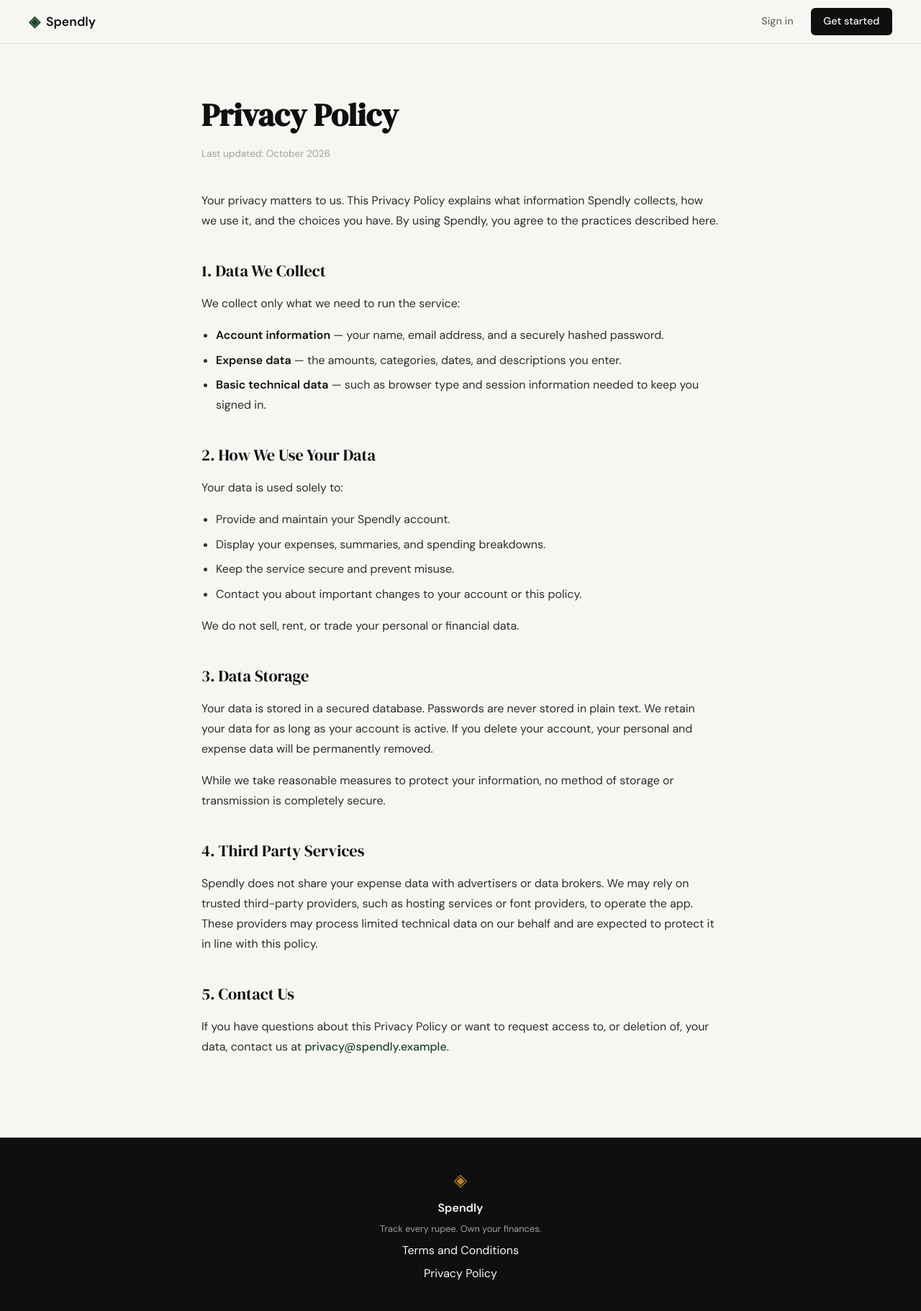
After one commit to Sidnaik04/spendly, a Flask app: page /privacy in a window 1280 px wide. The commit adds this page. Shown: the whole page at 72% size. Run offline with Flask 3, Linux system fonts and the light colour scheme.

Commit message:
landing: add privacy policy page and route

```diff
--- a/app.py
+++ b/app.py
@@ -25,6 +25,11 @@ def login():
 @app.route("/terms")
 def terms():
     return render_template("terms.html")
+
+
+@app.route("/privacy")
+def privacy():
+    return render_template("privacy.html")
 
 
 # ------------------------------------------------------------------ #
--- a/static/css/style.css
+++ b/static/css/style.css
@@ -523,6 +523,15 @@ a { color: inherit; text-decoration: none; }
 
 .legal-body li { margin-bottom: 0.4rem; }
 
+.legal-body strong { color: var(--ink); font-weight: 600; }
+
+.legal-body a {
+    color: var(--accent);
+    font-weight: 500;
+}
+
+.legal-body a:hover { text-decoration: underline; }
+
 /* ------------------------------------------------------------------ */
 /* Footer                                                              */
 /* ------------------------------------------------------------------ */
--- a/templates/base.html
+++ b/templates/base.html
@@ -35,7 +35,7 @@
             <span class="footer-name">Spendly</span>
             <p class="footer-copy">Track every rupee. Own your finances.</p>
             <a href="{{ url_for('terms') }}">Terms and Conditions</a>
-            <a href="#">Privacy Policy</a>
+            <a href="{{ url_for('privacy') }}">Privacy Policy</a>
         </div>
     </footer>
 
--- /dev/null
+++ b/templates/privacy.html
@@ -0,0 +1,72 @@
+{% extends "base.html" %}
+
+{% block title %}Privacy Policy — Spendly{% endblock %}
+
+{% block content %}
+
+<section class="legal-section">
+    <div class="legal-container">
+        <div class="legal-header">
+            <h1 class="legal-title">Privacy Policy</h1>
+            <p class="legal-updated">Last updated: October 2026</p>
+        </div>
+
+        <div class="legal-body">
+            <p>
+                Your privacy matters to us. This Privacy Policy explains what
+                information Spendly collects, how we use it, and the choices you
+                have. By using Spendly, you agree to the practices described here.
+            </p>
+
+            <h2>1. Data We Collect</h2>
+            <p>We collect only what we need to run the service:</p>
+            <ul>
+                <li><strong>Account information</strong> — your name, email address, and a securely hashed password.</li>
+                <li><strong>Expense data</strong> — the amounts, categories, dates, and descriptions you enter.</li>
+                <li><strong>Basic technical data</strong> — such as browser type and session information needed to keep you signed in.</li>
+            </ul>
+
+            <h2>2. How We Use Your Data</h2>
+            <p>Your data is used solely to:</p>
+            <ul>
+                <li>Provide and maintain your Spendly account.</li>
+                <li>Display your expenses, summaries, and spending breakdowns.</li>
+                <li>Keep the service secure and prevent misuse.</li>
+                <li>Contact you about important changes to your account or this policy.</li>
+            </ul>
+            <p>
+                We do not sell, rent, or trade your personal or financial data.
+            </p>
+
+            <h2>3. Data Storage</h2>
+            <p>
+                Your data is stored in a secured database. Passwords are never stored
+                in plain text. We retain your data for as long as your account is
+                active. If you delete your account, your personal and expense data
+                will be permanently removed.
+            </p>
+            <p>
+                While we take reasonable measures to protect your information, no
+                method of storage or transmission is completely secure.
+            </p>
+
+            <h2>4. Third Party Services</h2>
+            <p>
+                Spendly does not share your expense data with advertisers or data
+                brokers. We may rely on trusted third-party providers, such as
+                hosting services or font providers, to operate the app. These
+                providers may process limited technical data on our behalf and are
+                expected to protect it in line with this policy.
+            </p>
+
+            <h2>5. Contact Us</h2>
+            <p>
+                If you have questions about this Privacy Policy or want to request
+                access to, or deletion of, your data, contact us at
+                <a href="mailto:privacy@spendly.example">privacy@spendly.example</a>.
+            </p>
+        </div>
+    </div>
+</section>
+
+{% endblock %}
```
